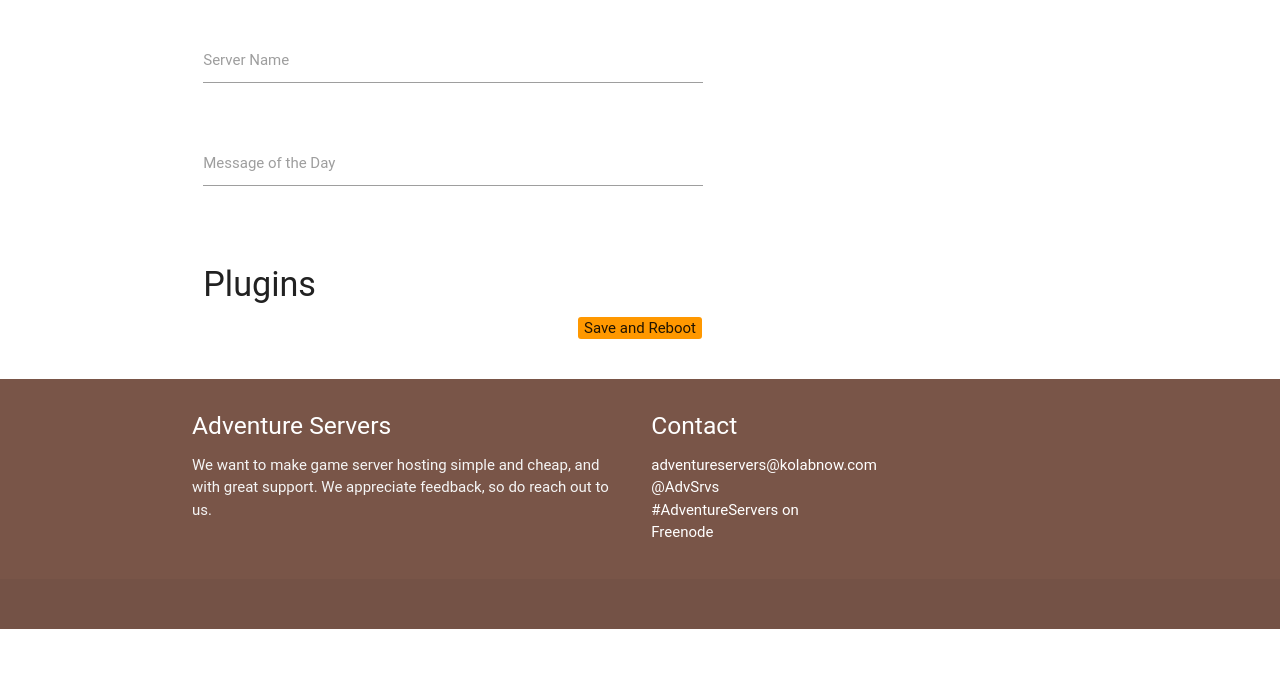
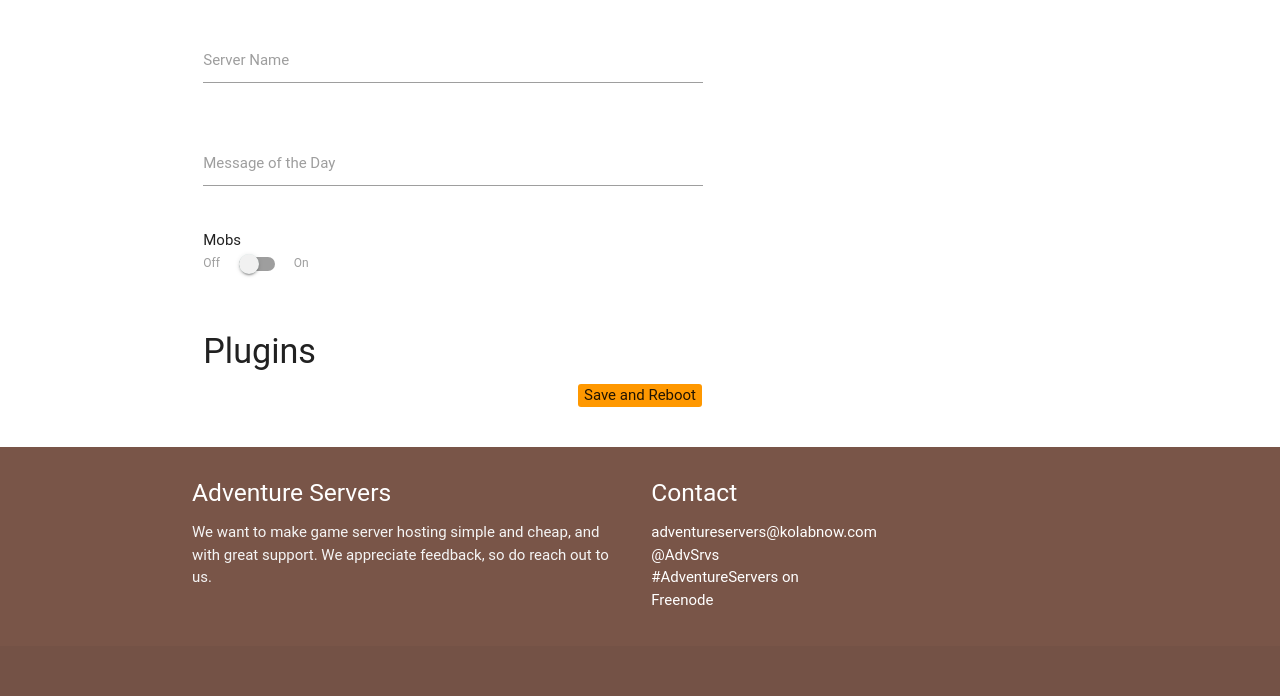
Before and after one commit to sandeel/mineserve, a Flask app: template templates/dashboard.html in a window 1280 px wide. Shown: the part 337-1033 px from the top of the page. Before the commit the page ends 966 px from the top, so only its background shows below. Run offline with Flask 2, Linux system fonts and the light colour scheme; the template is opened without the code that fills it, so the values that code supplies are empty; parts of the project's set-up code (start-up, migrations or seed data) failed here and were passed over; some libraries are stand-ins or nearby versions; some web fonts are replaced.

Commit message:
Add mobs setting

```diff
--- a/application.py
+++ b/application.py
@@ -328,7 +328,7 @@ class Properties(db.Model):
         file += 'level-type='+str(self.level_type)+'\n'
         file += 'announce-player-achievements='+str(self.announce_player_achievements)+'\n'
         file += 'white-list='+str(self.white_list)+'\n'
-        file +=  'enable-query='+str(self.enable_query)+'\n'
+        file += 'enable-query='+str(self.enable_query)+'\n'
         file += 'enable-rcon='+str(self.enable_rcon)+'\n'
         file += 'allow-flight='+str(self.allow_flight)+'\n'
         file += 'spawn-animals='+str( self.spawn_animals)+'\n'
@@ -716,9 +716,22 @@ def dashboard(server_id):
         return abort(403)
 
     if request.method == "POST":
+        # server name
         server.properties.server_name = request.form['name']
+
+
+        # message of the day`
         server.properties.motd = request.form['motd']
 
+
+        # mobs
+        if request.form.get('mobs'):
+            server.properties.spawn_mobs = "on"
+        else:
+            server.properties.spawn_mobs = "off"
+
+
+        # plugins
         enabled_plugins = request.form.getlist("plugins")
 
         print(enabled_plugins)
@@ -726,6 +739,7 @@ def dashboard(server_id):
         server.enabled_plugins = []
         for enabled_plugin in enabled_plugins:
             server.enabled_plugins.append(Plugin.query.filter_by(file_name=enabled_plugin).first())
+
 
         db.session.commit()
 
@@ -753,6 +767,7 @@ def dashboard(server_id):
                                id = server.id,
                                name = server.properties.server_name,
                                motd = server.properties.motd,
+                               mobs = server.properties.spawn_mobs,
                                plugins = plugins,
                                enabled_plugins = enabled_plugins,
                                plugin_descriptions = plugin_descriptions
--- a/templates/dashboard.html
+++ b/templates/dashboard.html
@@ -33,18 +33,16 @@
                 <label for="motd">Message of the Day</label>
                 </div>
 
-                  <!-- Switch
                   <br>
-                  Whitelist
+                  Mobs
                   <div class="switch">
                     <label>
                       Off
-                      <input type="checkbox" name="whitelist" value="on">
+                      <input type="checkbox" name="mobs" value="on" {% if mobs=="on" %}checked{% endif %}>
                       <span class="lever"></span>
                       On
                     </label>
                   </div>
-                  -->
             </div>
 
           </div>
```
